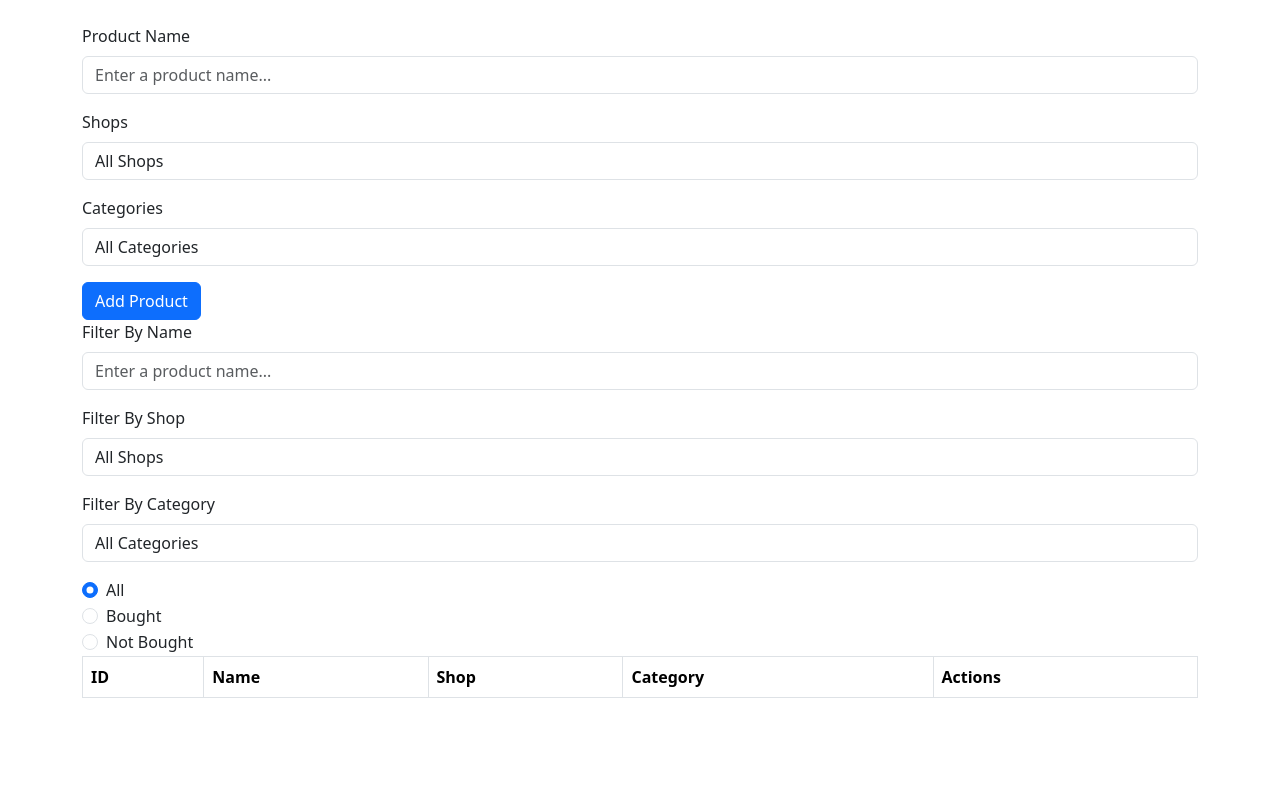
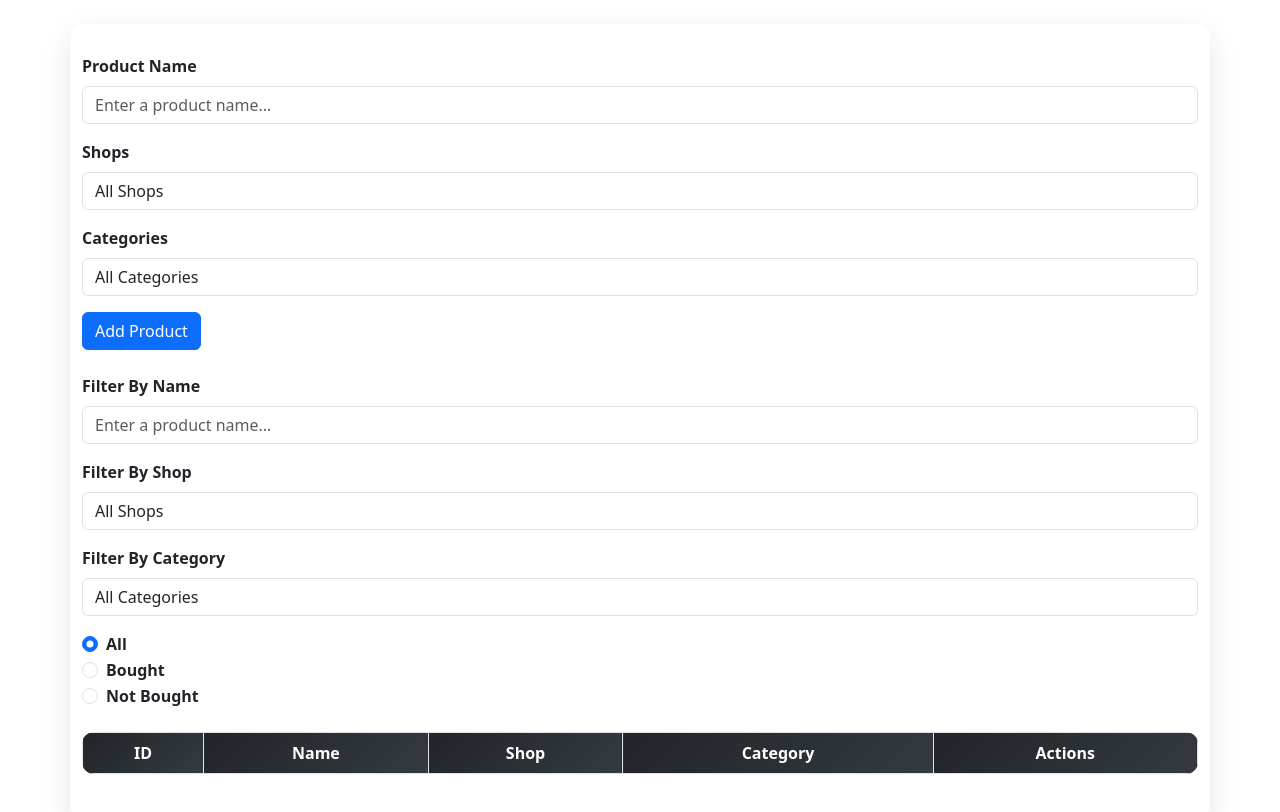
Before and after one commit to berkan-kabadayi/advanced-react-shopping-list-ts, a React (Vite) app: page / in a window 1280 px wide. Shown: the top 812 px of the page. Built offline with nearby package versions, Linux system fonts and the light colour scheme.

Commit message:
style: improve UI layout and table styling

```diff
--- a/src/App.css
+++ b/src/App.css
@@ -0,0 +1,67 @@
+body {
+  background-color: #f4f6f8;
+}
+
+.app-wrapper {
+  max-width: 900px;
+  margin: 0 auto;
+  background: #ffffff;
+  padding: 30px;
+  border-radius: 16px;
+  box-shadow: 0 10px 30px rgba(0, 0, 0, 0.1);
+}
+
+.app-wrapper > * {
+  margin-bottom: 24px;
+}
+
+.app-wrapper form {
+  background-color: #ffffff;
+  padding: 20px;
+  border-radius: 10px;
+  margin-bottom: 20px;
+  box-shadow: 0 4px 10px rgba(0, 0, 0, 0.05);
+}
+
+.app-wrapper form:first-of-type {
+  border-left: 6px solid #0d6efd;
+}
+
+.app-wrapper label {
+  font-weight: 600;
+}
+
+.app-wrapper .table {
+  border-radius: 12px;
+  overflow: hidden;
+  background-color: #ffffff;
+}
+
+.app-wrapper thead th {
+  background: linear-gradient(135deg, #212529, #343a40);
+  color: #ffffff;
+  text-align: center;
+  vertical-align: middle;
+}
+
+.app-wrapper tbody td {
+  text-align: center;
+  vertical-align: middle;
+}
+
+.app-wrapper tbody tr:hover {
+  background-color: #f1f3f5;
+}
+
+.app-wrapper tbody td button {
+  margin: 4px;
+  min-width: 140px;
+}
+
+.app-wrapper button {
+  transition: all 0.2s ease;
+}
+
+.app-wrapper button:hover {
+  transform: translateY(-1px);
+}
--- a/src/App.tsx
+++ b/src/App.tsx
@@ -51,7 +51,7 @@ function App() {
 
   return (
     <>
-      <div className="container mt-4">
+      <div className="container mt-4 app-wrapper">
         <AddProductForm onAdd={handleAddProduct} />
         <ProductFilter
           filteredName={filteredName}
```
